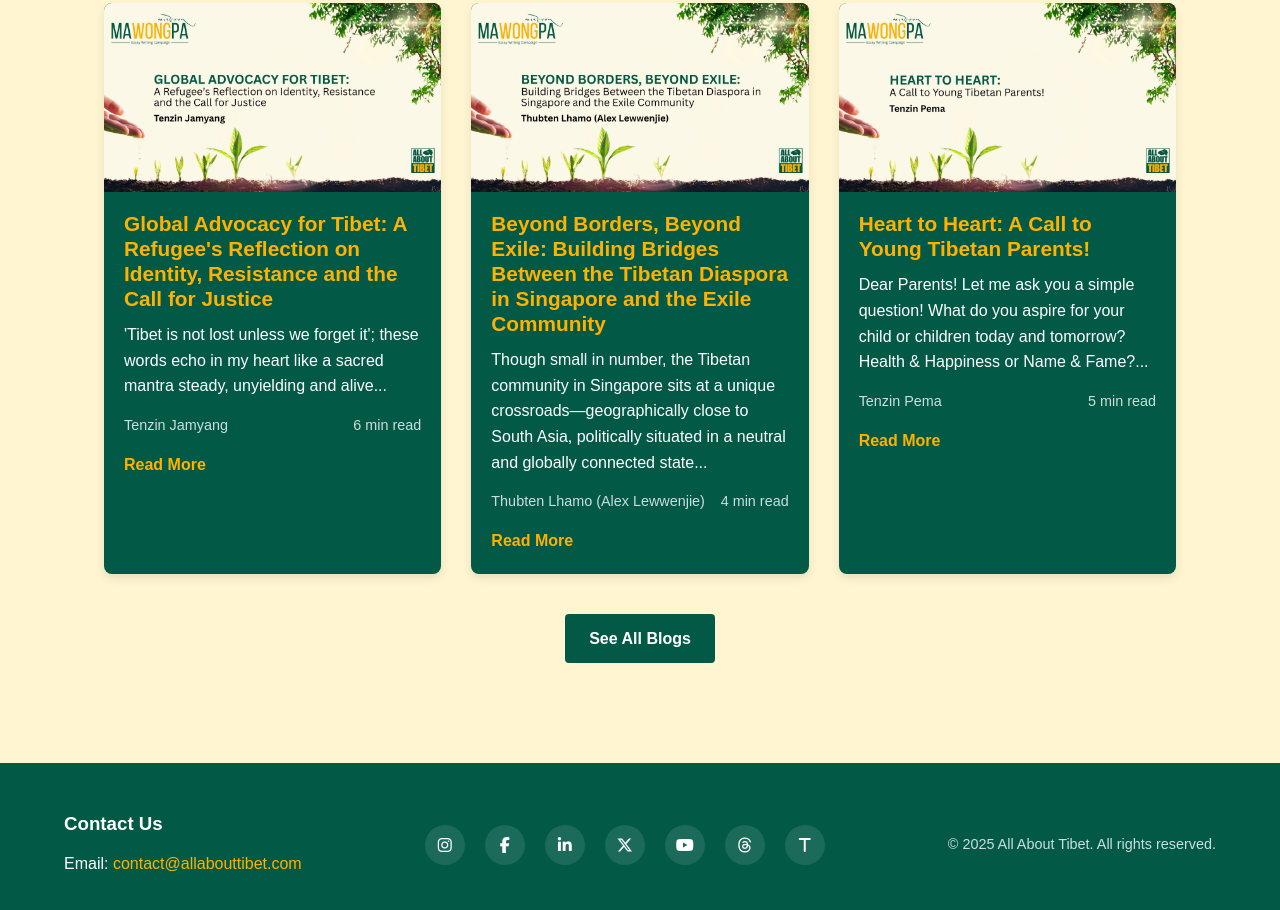
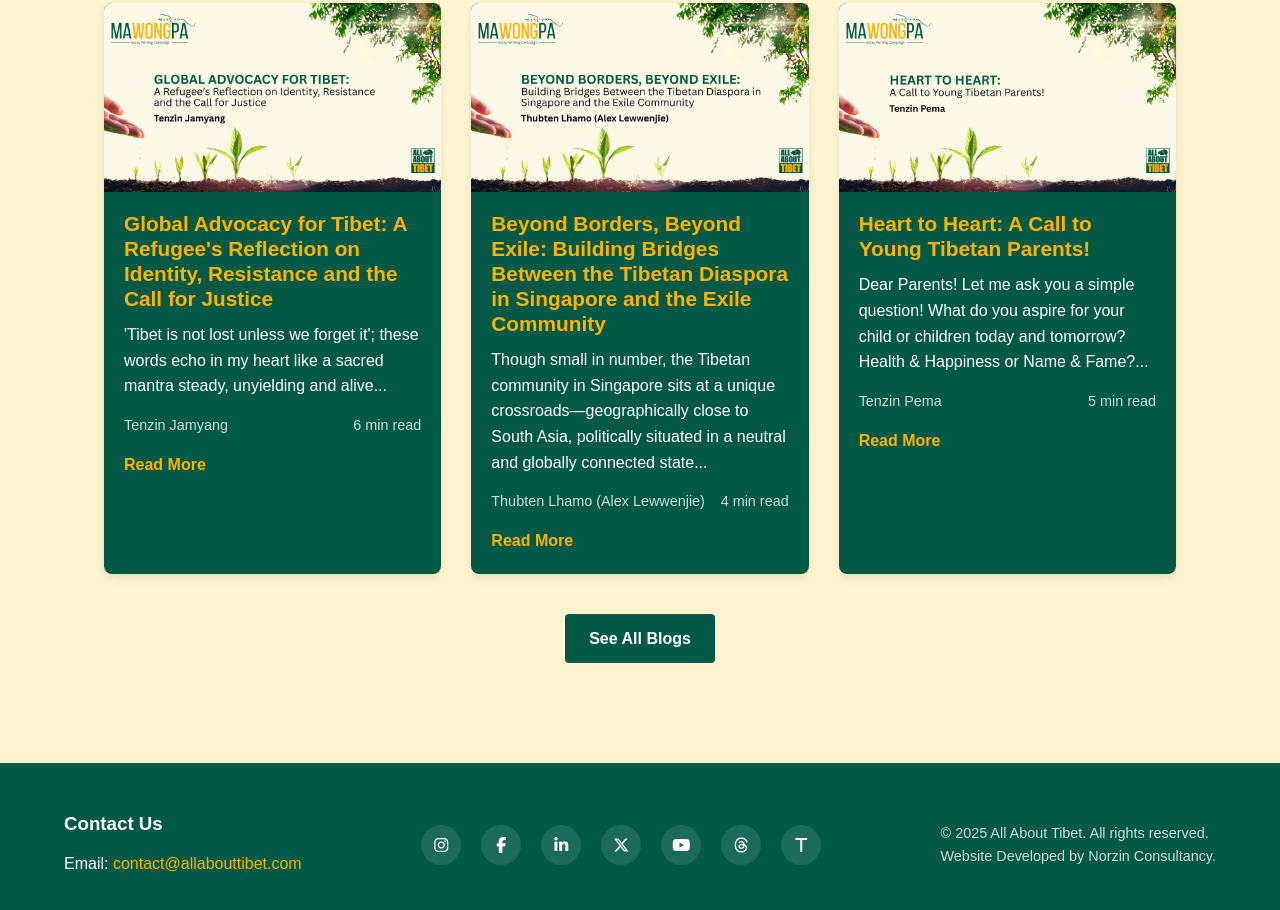
Before and after one commit to Rojlap107/All-About-Tibet, a website: page index.html in a window 1280 px wide. Shown: the part 1982-2892 px from the top of the page. Drawn offline with Linux system fonts and the light colour scheme.

Commit message:
feat(footer): add developer credit and link to Norzin Consultancy

```diff
--- a/index.html
+++ b/index.html
@@ -123,6 +123,7 @@
             </div>
             <div class="copyright">
                 <p>&copy; 2025 All About Tibet. All rights reserved.</p>
+                <p>Website Developed by <a href="https://norzinconsultancy.com/" target="_blank" rel="noopener">Norzin Consultancy</a>.</p>
             </div>
         </div>
     </footer>
```
Also changed, not shown: pages/about.html (+1 -0 lines), pages/blog/index.html (+1 -0 lines), pages/blog/post.html (+1 -0 lines), pages/contact.html (+1 -0 lines), pages/heroes/hero.html (+1 -0 lines), pages/heroes/hero1.html (+1 -0 lines), pages/heroes/index.html (+1 -0 lines), pages/mawongpa.html (+1 -0 lines).
